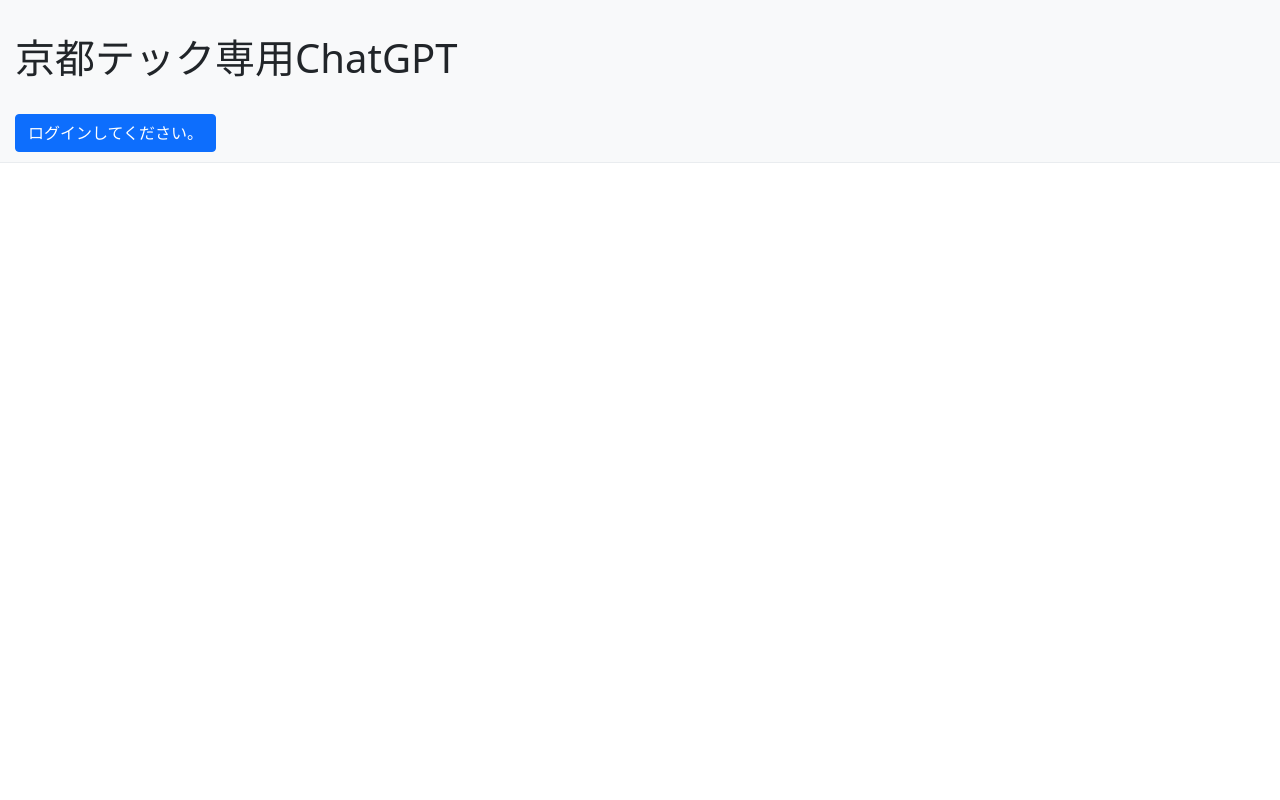
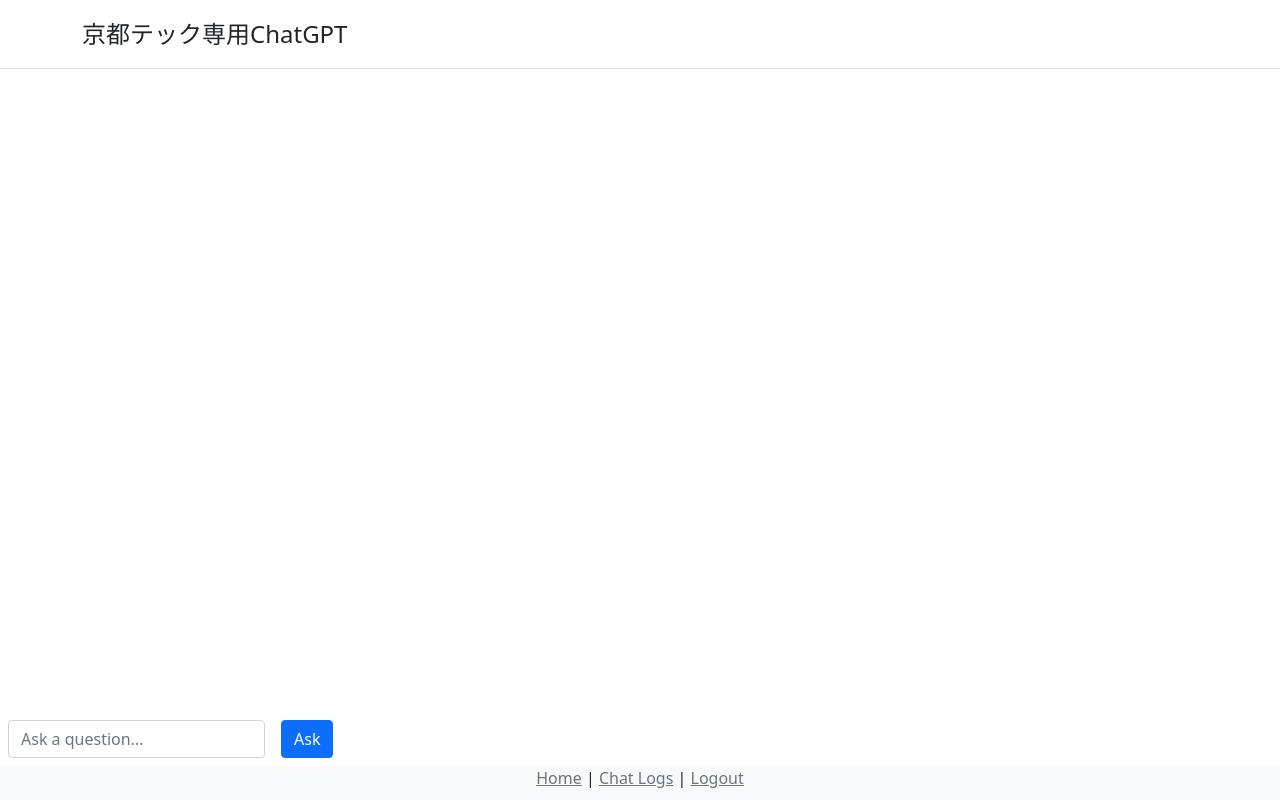
Before and after one commit to Shota-Kizaki/KTC-SC-webapp, a Django app: template chat_app/templates/chat_app/chat.html in a window 1280 px wide. Run offline with Django 4.2, Linux system fonts and the light colour scheme; the template is opened without the code that fills it, so the values that code supplies are empty; some libraries are stand-ins or nearby versions.

Commit message:
toriaezu

```diff
--- a/chat_app/templates/chat_app/chat.html
+++ b/chat_app/templates/chat_app/chat.html
@@ -1,112 +1,80 @@
-{% load static %}
 <!doctype html>
 <html lang="ja">
 <head>
     <meta charset="UTF-8">
-    <title>ChatGPT</title>
-    <link rel="stylesheet" href="{% static 'bootstrap/css/bootstrap.min.css' %}">
-    <link rel="icon" href="{% static 'favicon.ico' %}">
+    <meta name="viewport" content="width=device-width, initial-scale=1">
+    <title>京都テック専用ChatGPT</title>
+    <link rel="stylesheet" href="https://cdn.jsdelivr.net/npm/bootstrap@5.1.3/dist/css/bootstrap.min.css">
     <style>
-        /* 既存のスタイル */
-        .chat-question {
-            text-align: left;
+        body {
+            padding-bottom: 70px; /* Space for fixed footer */
+            display: flex;
+            flex-direction: column;
+            height: 100vh;
+        }
+        .chat-logs {
+            overflow-y: auto;
+            flex-grow: 1;
+            padding-bottom: 70px; /* Additional space for the footer */
+        }
+        .chat-question, .chat-answer {
+            background-color: #f8f9fa;
+            border-radius: 0.5rem;
+            margin-bottom: 10px;
+            padding: 10px;
+            border: 1px solid #e9ecef;
         }
         .chat-answer {
+            background-color: #e2e6ea;
             text-align: right;
         }
-        .chat-card {
-            margin-bottom: 10px;
-        }
-        /* チャット入力欄のスタイル */
-        .chat-input {
+        .fixed-bottom {
             position: fixed;
             bottom: 0;
             left: 0;
-            right: 0;
-            padding: 15px;
-            background-color: #f8f9fa; /* 薄い背景色 */
-            border-top: 1px solid #e9ecef; /* 上部の境界線 */
-        }
-        .chat-input .form-label {
-            font-weight: bold;
-        }
-        .chat-input .btn-primary {
-            margin-left: 10px;
-        }
-        .header {
-            position: fixed;
-            top: 0;
-            left: 0;
-            right: 0;
-            padding: 10px 15px;
-            background-color: #f8f9fa; /* 薄い背景色 */
-            border-bottom: 1px solid #e9ecef; /* 下部の境界線 */
-            z-index: 1030; /* チャット入力欄の上に表示 */
-        }
-        .main-content {
-            padding-top: 70px; /* ヘッダーの高さに応じて調整 */
-            padding-bottom: 70px; /* フッターの高さに応じて調整 */
+            width: 100%;
+            z-index: 1030; /* Ensure it's above other elements */
         }
         .footer {
-            padding: 15px;
-            background-color: #f8f9fa; /* 薄い背景色 */
-            border-top: 1px solid #e9ecef; /* 上部の境界線 */
-        }
-        @media (max-width: 768px) {
-            .chat-input .btn-primary {
-                margin-top: 10px; /* スマホ表示ではボタンを入力欄から離す */
-                width: 100%; /* ボタンの幅を調整 */
-            }
-            .chat-input .form-label {
-                display: block; /* スマホ表示ではラベルをブロック要素にする */
-            }
-            .chat-input .form-control {
-                margin-top: 10px; /* 入力欄のマージン調整 */
-            }
+            background-color: #f8f9fa;
+            padding: 10px 0;
+            text-align: center;
+            border-top: 1px solid #e9ecef;
         }
     </style>
 </head>
-<header>
-<div class="header">
-  <h1 class="mt-4">京都テック専用ChatGPT</h1>
-  {% if user.is_authenticated %}
-  <p>{{ user.username }}さんようこそ。</p>
-  {% else %}
-  <a href="{% url 'login' %}" class="btn btn-primary mt-4">ログインしてください。</a>
-  {% endif %}
+<body>
+    <header class="py-3 mb-4 border-bottom">
+        <div class="container d-flex flex-wrap justify-content-center">
+            <a href="/" class="d-flex align-items-center mb-3 mb-lg-0 me-lg-auto text-dark text-decoration-none">
+                <span class="fs-4">京都テック専用ChatGPT</span>
+            </a>
         </div>
     </header>
-<body>
+
+    <main class="container chat-logs" id="chatLog">
         {% if user.is_authenticated %}
-    <div class="container-fluid d-flex flex-column h-100 main-content">
-          <div class="row flex-grow-1 overflow-auto">
-              <div class="col">
             {% for log in chat_logs %}
-                      <div class="row mb-3">
-                          <div class="col-10 offset-1 chat-card">
-                              <div class="card">
-                                  <div class="card-body chat-question">
-                                      <p class="card-text"><strong>Q:</strong> {{ log.question | linebreaksbr }}</p>
+                <div class="chat-question">
+                    <strong>Q:</strong> {{ log.question | linebreaksbr }}
                 </div>
-                              </div>
-                          </div>
-                          <div class="col-10 offset-1 chat-card">
-                              <div class="card bg-light">
-                                  <div class="card-body chat-answer">
-                                      <p class="card-text"><strong>A:</strong> {{ log.answer | linebreaksbr }}</p>
-                                  </div>
-                              </div>
-                          </div>
+                <div class="chat-answer">
+                    <strong>A:</strong> {{ log.answer | linebreaksbr }}
                 </div>
             {% endfor %}
+        {% endif %}
+    </main>
+
+    <div class="fixed-bottom">
+        <footer class="footer">
+            <div class="chat-input bg-white">
+                <form method="post" id="chatForm" class="row g-3 p-2">
+                    {% csrf_token %}
+                    <div class="col-auto">
+                        <label for="question" class="visually-hidden">Question:</label>
+                        <input type="text" class="form-control" id="question" name="question" placeholder="Ask a question...">
                     </div>
-          </div>
-        <div class="chat-input">
-            <form method="post" id="chatForm">
-                {% csrf_token %}
-                <div class="mb-3 d-flex">
-                    <label for="question" class="form-label me-2">Question:</label>
-                    <input type="text" class="form-control flex-grow-1" id="question" name="question">
+                    <div class="col-auto">
                         <button type="submit" class="btn btn-primary" id="submitBtn">Ask</button>
                         <span id="loading" style="display: none;">
                             <span class="spinner-border spinner-border-sm" role="status" aria-hidden="true"></span>
@@ -115,20 +83,27 @@
                     </div>
                 </form>
             </div>
-    {% endif %}
+            <a href="{% url 'top' %}" class="text-muted">Home</a> |
+            <a href="{% url 'chat_logs' %}" class="text-muted">Chat Logs</a> |
+            <a href="{% url 'logout' %}" class="text-muted">Logout</a>
+        </footer>
+    </div>
+
     <script>
         document.getElementById('chatForm').addEventListener('submit', function() {
             document.getElementById('submitBtn').style.display = 'none'; // 送信ボタンを隠す
             document.getElementById('loading').style.display = 'inline-block'; // ローディングインジケーターを表示
         });
+        document.addEventListener("DOMContentLoaded", function() {
+            var chatLog = document.getElementById("chatLog");
+            chatLog.scrollTop = chatLog.scrollHeight;
+            var chatForm = document.getElementById("chatForm");
+            chatForm.addEventListener("submit", function() {
+                setTimeout(function() {
+                    chatLog.scrollTop = chatLog.scrollHeight;
+                }, 500); // Adjust timing as needed
+            });
+        });
     </script>
-        </div>
 </body>
-<footer class="footer">
-  <div class="text-center">
-      <a href="{% url 'top' %}">トップページへ</a>
-      <a href="{% url 'chat_logs' %}">ログ一覧ページへ</a>
-      <a href="{% url 'logout' %}">ログアウト</a>
-  </div>
-</footer>
 </html>
--- a/top/templates/login/database.html
+++ b/top/templates/login/database.html
@@ -39,12 +39,13 @@
                             <div class="alert alert-danger">{{ form.data.errors }}</div>
                         {% endif %}
                     </div>
-
                     <button type="submit" class="btn btn-primary">送信</button>
                 </form>
+                <a href="{% url 'top' %}">トップページへ</head></a>
             </div>
             {% endif %}
         {% else %}
+            <a href="{% url 'top' %}">トップページへ</head></a>
             <!-- 未認証ユーザー向けのコンテンツ -->
             <a href="{% url 'login' %}" class="btn btn-primary mt-4">ログイン</a>
         {% endif %}
--- a/top/views.py
+++ b/top/views.py
@@ -57,7 +57,7 @@
             form=instance
             form.save()
             messages.success(request, '登録に成功しました！')  # 成功メッセージを追加
+            form = ClassDataForm()  # フォームを新たに作り直す
     else:
-        messages.success(request, '登録に失敗しましたもう一度やり直してください。')
         form = ClassDataForm()
     return render(request, "login/database.html", {'form': form})
```
Also changed, not shown: top/models.py (line endings or trailing spaces). Lines whose indentation alone changed are shown as unchanged.
